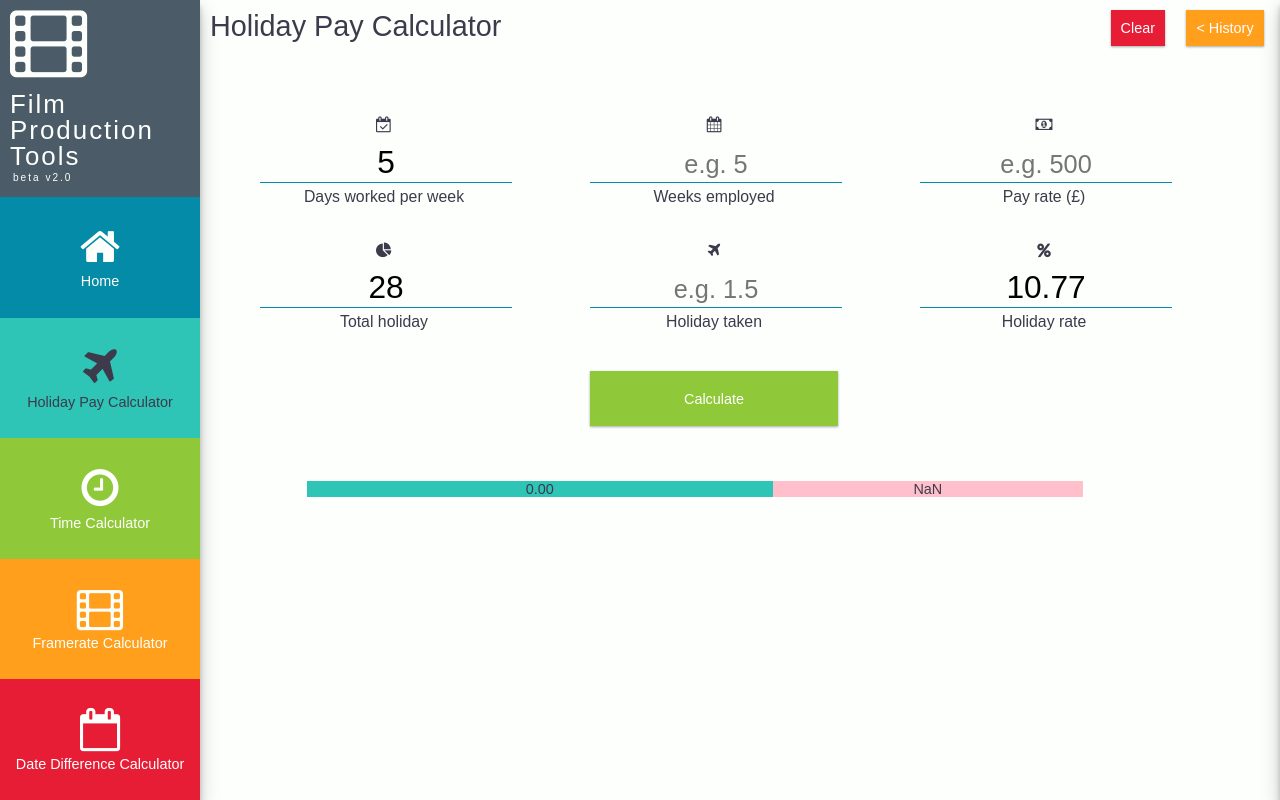
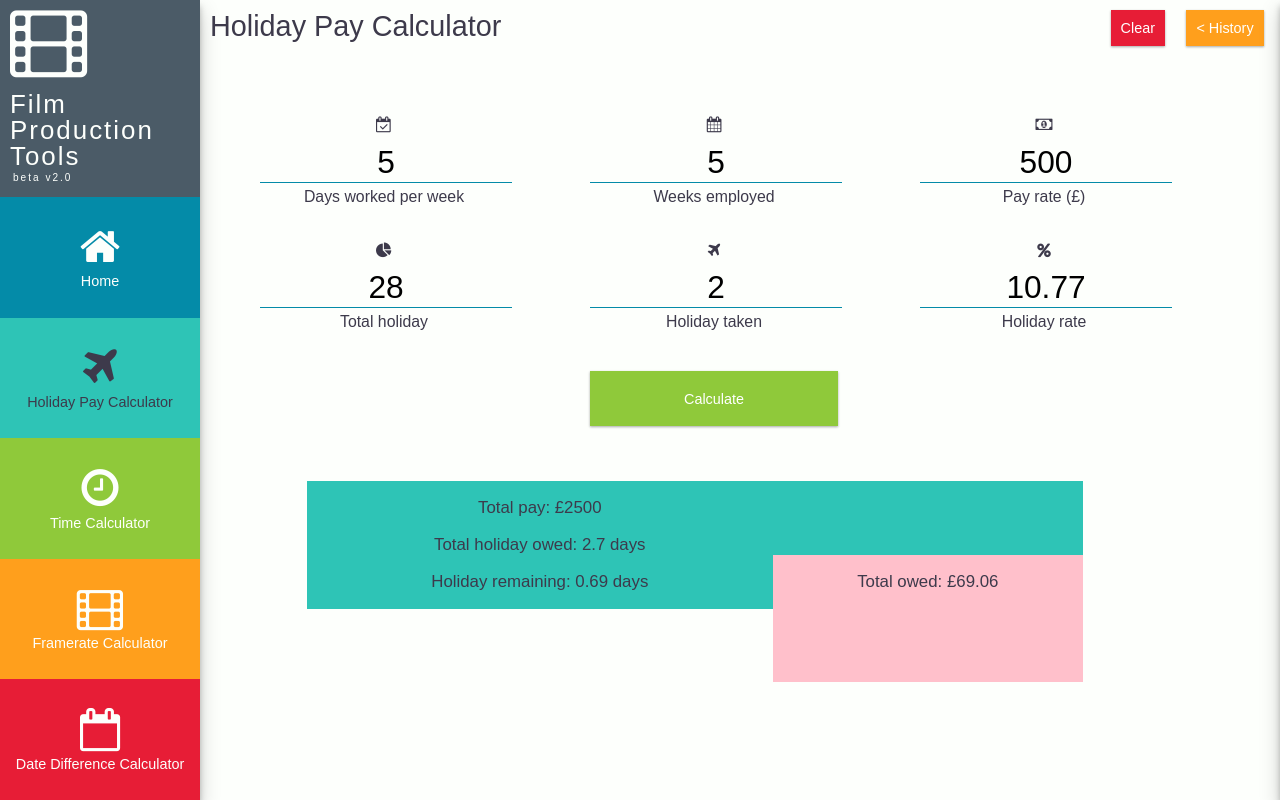
Before and after one commit to JodyDuke/film-production-tools, a React (Create React App) app: page /holiday_pay_calculator in a window 1280 px wide. Both pictures are taken after a click on the input "Calculate". Shown: the top 800 px of the page. Built offline with nearby package versions, Linux system fonts and the light colour scheme; what webfontloader would draw is missing.

Commit message:
added results styles

```diff
--- a/src/components/scenes/holiday_calculator.js
+++ b/src/components/scenes/holiday_calculator.js
@@ -9,10 +9,10 @@ class HolidayPayCalculator extends Component {
         this.state = {
             name : 'Holiday pay calculator',
             daysWorked : 5,
-            weeksEmployed: '',
-            payRate : '',
+            weeksEmployed: 5,
+            payRate : 500,
             totalHol : 28,
-            holTaken : '',
+            holTaken : 2,
             rate : 10.77
 
         }
@@ -74,10 +74,8 @@ class HolidayPayCalculator extends Component {
                     </form>
                 </div>
 
+                    {this.state.moneyOwed ? <HolidayResult result={this.state.moneyOwed} data={[this.state.totalPay, this.state.holDaysOwed, this.state.holDaysRemaining]} /> : ''}
 
-                <div>
-                    {this.state.moneyOwed ? <HolidayResult result={this.state.moneyOwed} data={[this.state.totalPay, this.state.holDaysOwed, this.state.holDaysRemaining]} /> : ''}
-                </div>
             </div>
         )
     }
--- a/src/components/scenes/results/holiday_calculator_results.js
+++ b/src/components/scenes/results/holiday_calculator_results.js
@@ -5,9 +5,13 @@ class HolidayResult extends Component {
         return (
             <div className="holiday-results">
                 <div className="data">
-                    {this.props.data[2]}
+                    <h3>Total pay: £{this.props.data[0]}</h3>
+                    <h3>Total holiday owed: {this.props.data[1]} days</h3>
+                    <h3>Holiday remaining: {this.props.data[2]} days</h3>
                 </div>
-                <div className="result">{this.props.result}</div>
+                <div className="result">
+                    <h3>Total owed: £{this.props.result}</h3>
+                </div>
             </div>
         )
     }
--- a/src/styles/calc_format.scss
+++ b/src/styles/calc_format.scss
@@ -1,6 +1,6 @@
 .calc-format {
     display: grid;
-    grid-template-rows: 50px 1fr 1fr;
+    grid-template-rows: 50px 1fr;
     grid-template-columns: auto;
 }
 
--- a/src/styles/input.scss
+++ b/src/styles/input.scss
@@ -1,10 +1,12 @@
 .holiday-input form{
+
     display: grid;
     grid-gap: 20px;
-    grid-template-columns: 1fr 1fr 1fr;
+    grid-template-columns: repeat(3, minmax(100px, 1fr));
     grid-template-rows: 1fr 1fr 75px;
     text-align: center;
     padding: 50px;
+    width: 100%;
 }
 
 .holiday-input input[type=submit], .time-input input[type=submit], .framerate-input input[input=submit] {
```
